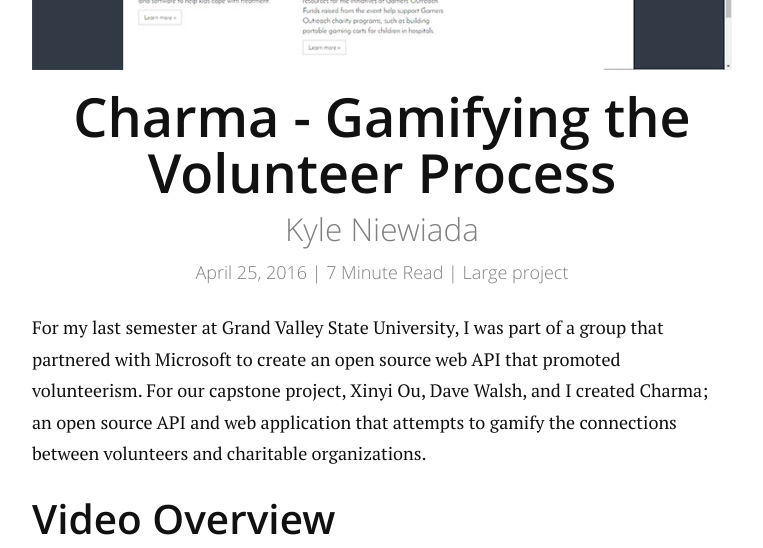
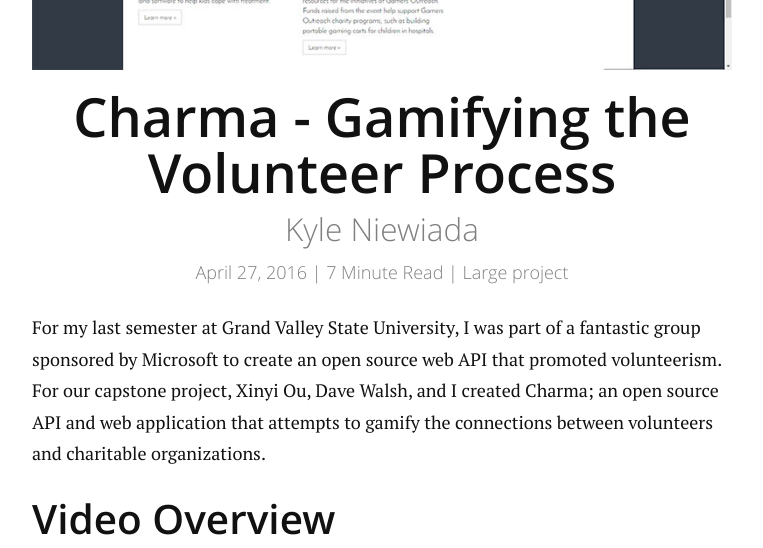
Before and after one commit to aav7fl/website-legacy, a Jekyll site: the page built from _posts/2016-04-28-charma-gamifying-volunteering-experience.md, in a window 1280 px wide and 900 px high, scrolled down 643 px, cut to the strip 0-548 px from the top of the window. Shown: the whole strip, without its empty margins (258-1021 px from the left). Built offline with Jekyll 4.4.1, drawn with Linux system fonts in a browser that asks for light colours; comment, search, counter and statistics services are not loaded; some of the changed text lies outside the part shown.

Commit message:
Revise post

```diff
--- a/_posts/2016-04-28-charma-gamifying-volunteering-experience.md
+++ b/_posts/2016-04-28-charma-gamifying-volunteering-experience.md
@@ -1,16 +1,16 @@
 ---
 layout: post
-title: Charma - Gamifying the Volunteer Process
+title: 'Charma - Gamifying the Volunteer Process'
 author: Kyle Niewiada
-date: '2016-04-25 18:05'
+date: '2016-04-27 11:58'
 comments: true
 image: 2016/04/banner.jpg
 published: true
 tag: "large project"
-meta: "Charma is an open source API and web application that promotes volunteerism. It was produced by Grand Valley State University and mentored by Microsoft."
+meta: "Charma is an open source API and web application that promotes volunteerism. It was produced by Grand Valley State University and sponsored by Microsoft."
 ---
 
-For my last semester at Grand Valley State University, I was part of a group that partnered with Microsoft to create an open source web API that promoted volunteerism. For our capstone project, Xinyi Ou, Dave Walsh, and I created Charma; an open source API and web application that attempts to gamify the connections between volunteers and charitable organizations.
+For my last semester at Grand Valley State University, I was part of a fantastic group sponsored by Microsoft to create an open source web API that promoted volunteerism. For our capstone project, Xinyi Ou, Dave Walsh, and I created Charma; an open source API and web application that attempts to gamify the connections between volunteers and charitable organizations.
 
 ## Video Overview
 
```
Also changed, not shown: _posts/2016-05-01-testing-charma-with-selenium.md (+2 -3 lines).
